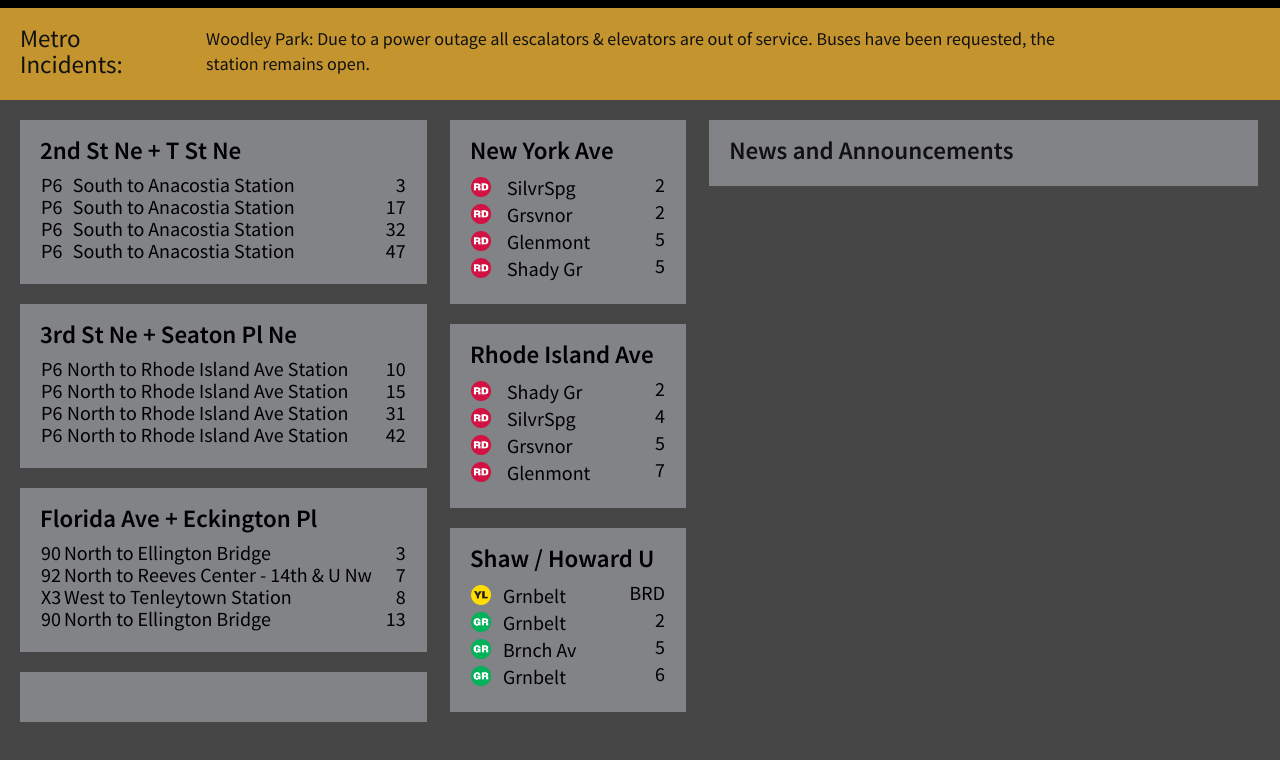
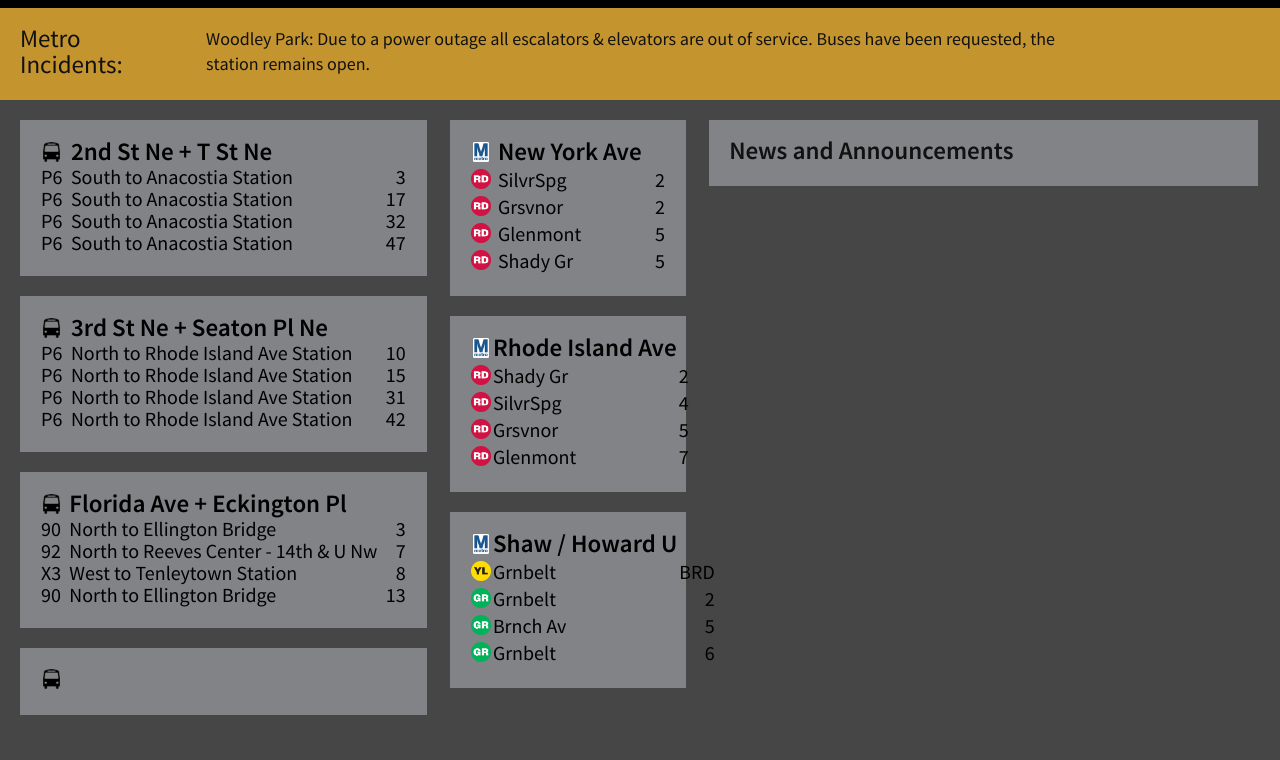
Before and after one commit to timothyeburke/mo-dashboard, a website: page public/index.html in a window 1280 px wide. Shown: the part 152-912 px from the top of the page. Drawn offline with Linux system fonts and the light colour scheme.

Commit message:
Add in metro and bus icons on header of entries.  Move header into table for alignment.  Still alignment issues - probably need to not use tables.  Blargh.

```diff
--- a/public/assets/css/style.scss
+++ b/public/assets/css/style.scss
@@ -123,24 +123,52 @@
 		padding: 20px;
 		margin-bottom: 20px;
 
+		.train {
+			background-image: url(../img/metro/metro.png);
+			display: inline-block;
+			height: 20px;
+			width: 16px;
+			background-size: 16px 20px;
+			margin-left: 2px;
+		}
+
+		.bus {
+			background-image: url(../img/metro/bus.png);
+			display: inline-block;
+			height: 20px;
+			width: 17px;
+			background-size: 17px 20px;
+			margin-left: 2px;
+		}
+
 		.entry-title {
 			font-size: 2.5rem;
 			@extend %source-sans-semibold;
+
+
 		}
 
 		table {
-			margin-top: 10px;
+
 			width: 100%;
 			font-size: 2rem;
-			.right {
-				text-align: right;
-			}
 
 			.icon {
 				display: inline-block;
 				height: 20px;
 				width: 20px;
 				background-size: 20px 20px;
+			}
+
+			.col1 {
+				width: 30px;
+			}
+			.col2 {
+
+			}
+			.col3 {
+				width: 30px;
+				text-align: right;
 			}
 
 			.RD { background-image: url(../img/metro/RD.svg.png); }
--- a/public/index.html
+++ b/public/index.html
@@ -28,24 +28,36 @@
 		<div id="content">
 			<div class="split1">
 				<div class="entry" ng-repeat="bus in busses">
-					<span class="entry-title">{{bus.StopName}}</span>
 					<table>
+						<thead>
+						<tr>
+							<td class="col1"><div class="bus"></div></td>
+							<td class="col2"><span class="entry-title">{{bus.StopName}}</span></td>
+							<td class="col3"></td>
+						</tr>
+						</thead>
 						<tr ng-repeat="prediction in bus.Predictions | limitTo: 4">
-							<td>{{prediction.RouteID}}</td>
-							<td>{{prediction.DirectionText}}</td>
-							<td class="right">{{prediction.Minutes}}</td>
+							<td class="col1">{{prediction.RouteID}}</td>
+							<td class="col2">{{prediction.DirectionText}}</td>
+							<td class="col3">{{prediction.Minutes}}</td>
 						</tr>
 					</table>
 				</div>
 			</div>
 			<div class="split2">
 				<div class="entry" ng-repeat="train in trains">
-					<span class="entry-title">{{train.StationName}}</span>
 					<table>
+						<thead>
+							<tr>
+								<td class="col1"><div class="train"></div></td>
+								<td class="col2"><span class="entry-title">{{train.StationName}}</span></td>
+								<td class="col3"></td>
+							</tr>
+							</thead>
 						<tr ng-repeat="prediction in train.Predictions | limitTo: 4" ng-if="prediction.Line.length > 0">
-							<td><span class="icon {{prediction.Line}}"></span></td>
-							<td>{{prediction.Destination}}</td>
-							<td class="right">{{prediction.Min}}</td>
+							<td class="col1"><span class="icon {{prediction.Line}}"></span></td>
+							<td class="col2">{{prediction.Destination}}</td>
+							<td class="col3">{{prediction.Min}}</td>
 						</tr>
 					</table>
 				</div>
```
Also changed, not shown: public/assets/css/style.css, public/assets/img/metro/metro.png (added).
